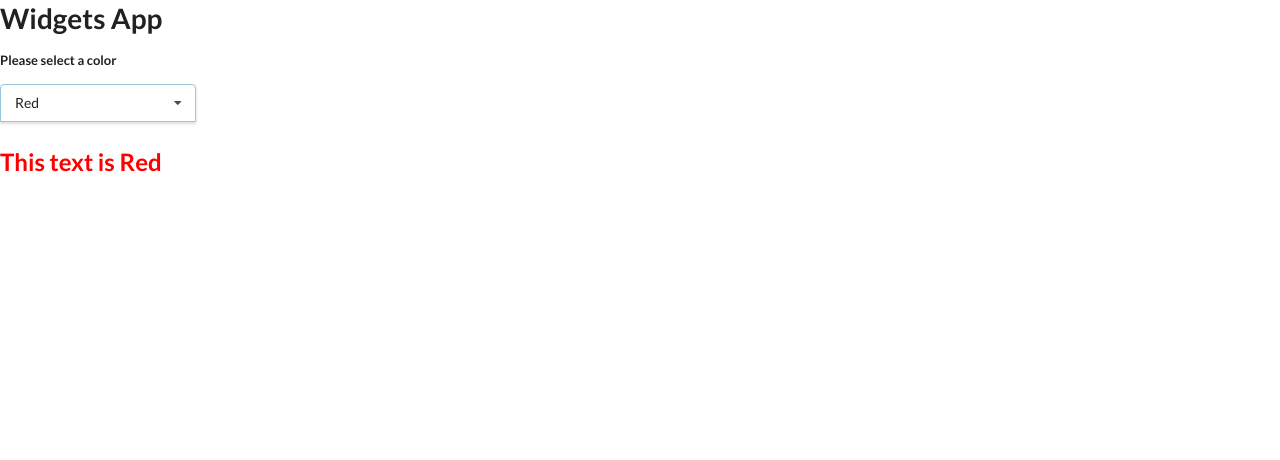
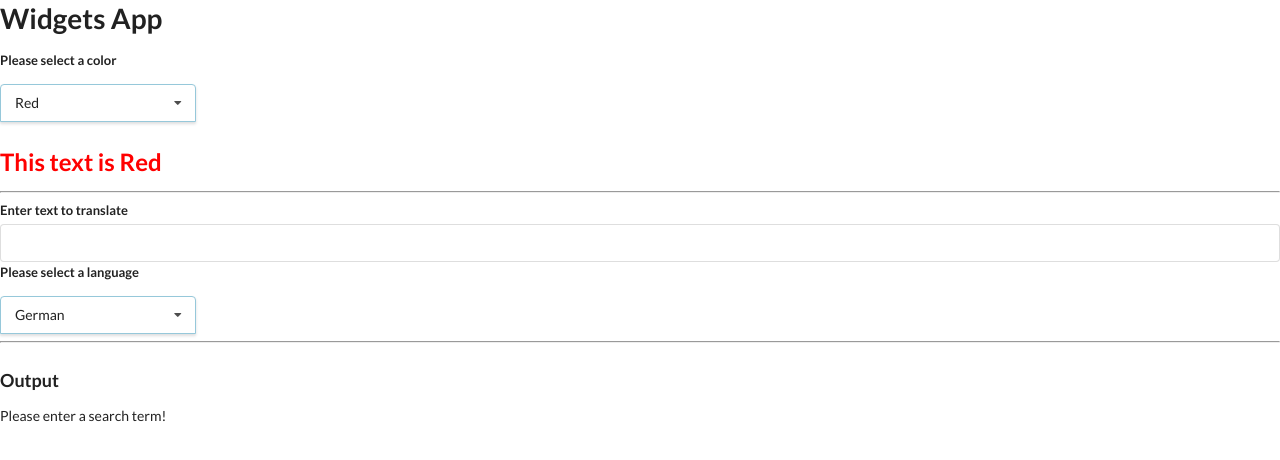
Before and after one commit to stefanhoth/learningreact-widgets, a React (Create React App) app: page / in a window 1280 px wide. Shown: the top 460 px of the page. Built offline with nearby package versions, Linux system fonts and the light colour scheme.

Commit message:
feat: Add component for translations
Uses Google Translate API (key provided by course)

```diff
--- a/src/App.js
+++ b/src/App.js
@@ -2,6 +2,7 @@ import { useState } from "react";
 import Accordion from "./components/Accordion";
 import Dropdown from "./components/Dropdown";
 import Search from "./components/Search";
+import Translate from "./components/Translate";
 
 const items = [
   {
@@ -34,7 +35,6 @@ const dropdownOptions = [
 ];
 
 const App = () => {
-
   const [selection, setSelection] = useState(dropdownOptions[0]);
 
   return (
@@ -47,6 +47,9 @@ const App = () => {
         options={dropdownOptions}
       />
       <h2 style={{ color: selection.value }}>This text is {selection.label}</h2>
+
+      <hr />
+      <Translate />
     </div>
   );
 };
--- /dev/null
+++ b/src/api/googleTranslate.js
@@ -0,0 +1,17 @@
+import axios from "axios";
+
+const googleTranslate = (text, language, key) =>
+  axios.post(
+    "https://translation.googleapis.com/language/translate/v2",
+    {
+      q: text,
+      target: language.value,
+    },
+    {
+      params: {
+        key: key,
+      },
+    }
+  );
+
+export default googleTranslate;
--- /dev/null
+++ b/src/components/Convert.js
@@ -0,0 +1,36 @@
+import { useEffect, useState } from "react";
+import GoogleTranslate from "../api/googleTranslate";
+
+// provided via this course https://www.udemy.com/course/react-redux/
+// only works on localhost:3000
+const KEY = "AIzaSyCHUCmpR7cT_yDFHC98CZJy2LTms-IwDlM";
+
+const Convert = ({ text, language }) => {
+  const [translated, setTranslated] = useState("");
+
+  useEffect(() => {
+    if (text === "") return; //don't do empty search
+
+    const doTranslation = async () => {
+      const reponse = await GoogleTranslate(text, language, KEY);
+
+      setTranslated(
+        reponse.data.data?.translations[0]?.translatedText ??
+          "No translation available"
+      );
+    }; //could also be written as: (async () { //method })() without method name assignment
+
+    //delay search to throttle number of API requests while typing
+    const timeoutId = setTimeout(() => {
+      doTranslation();
+    }, 500);
+
+    return () => {
+      clearTimeout(timeoutId);
+    };
+  }, [text, language]);
+
+  return <div>{translated ? translated : "Please enter a search term!"}</div>;
+};
+
+export default Convert;
--- /dev/null
+++ b/src/components/Translate.js
@@ -0,0 +1,56 @@
+import { useState } from "react";
+import Convert from "./Convert";
+import Dropdown from "./Dropdown";
+
+const Translate = () => {
+  const options = [
+    {
+      label: "Afrikaans",
+      value: "af",
+    },
+    {
+      label: "German",
+      value: "de",
+    },
+    {
+      label: "Russian",
+      value: "ru",
+    },
+  ];
+
+  const [language, setLanguage] = useState(options[1]);
+  const [text, setText] = useState("");
+
+  return (
+    <div>
+      <div className="ui form">
+        <form
+          onSubmit={(e) => {
+            e.preventDefault();
+          }}
+        >
+          <div className="field">
+            <label htmlFor="input">Enter text to translate</label>
+            <input
+              name="input"
+              value={text}
+              onChange={(e) => setText(e.target.value)}
+              type="text"
+            />
+          </div>
+        </form>
+      </div>
+      <Dropdown
+        label="Please select a language"
+        options={options}
+        selected={language}
+        onSelectedChange={setLanguage}
+      />
+      <hr />
+      <h3 className="ui header">Output</h3>
+      <Convert text={text} language={language} />
+    </div>
+  );
+};
+
+export default Translate;
```
